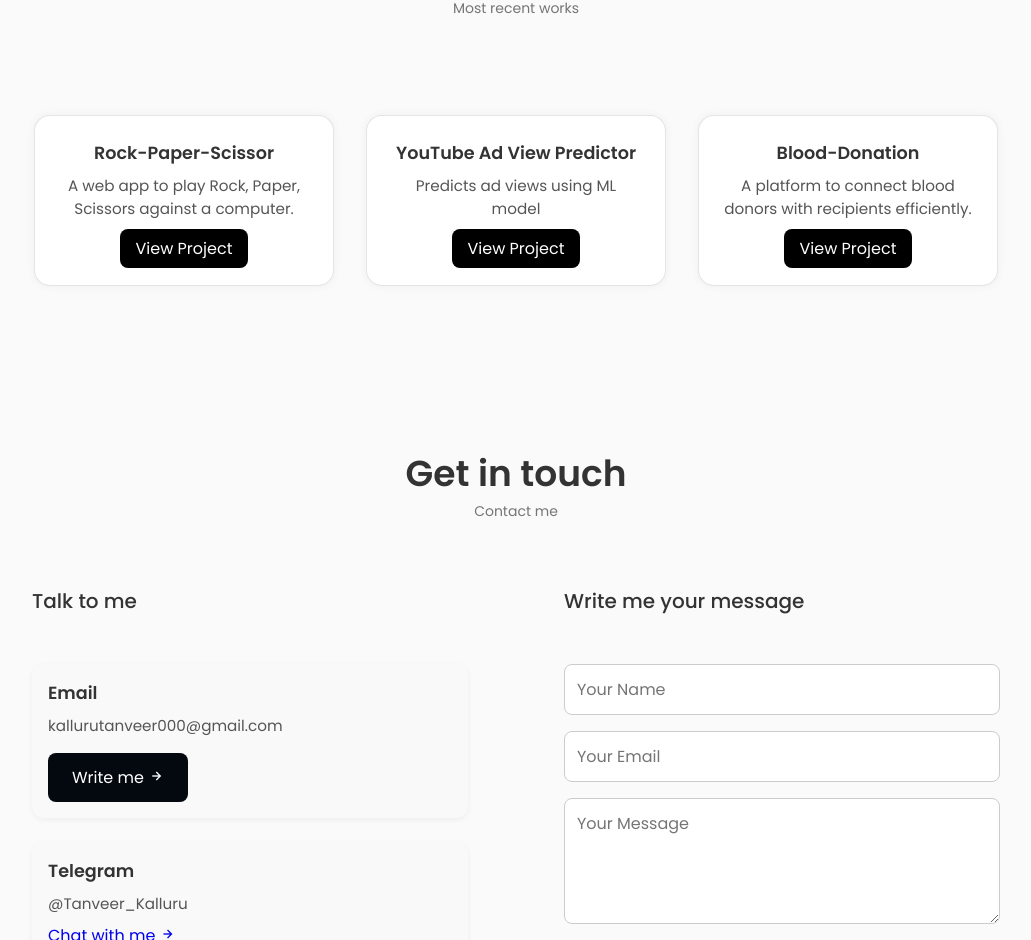
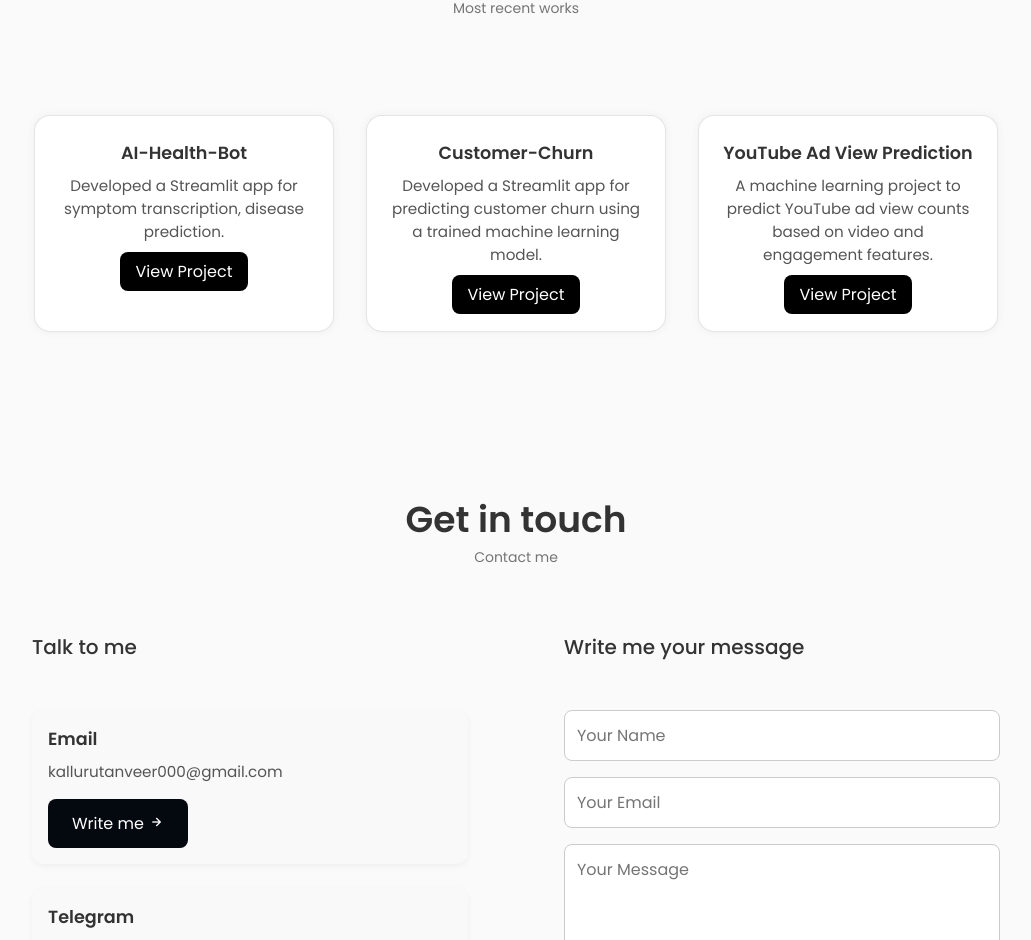
Before and after one commit to TanveerKalluru/portfolio, a React (Create React App) app: page / in a window 1280 px wide. Shown: the part 2178-3118 px from the top of the page, without its empty margins (124-1155 px from the left). Built offline with nearby package versions, Linux system fonts and the light colour scheme.

Commit message:
Update Portfolio.jsx

```diff
--- a/src/components/projects/Portfolio.jsx
+++ b/src/components/projects/Portfolio.jsx
@@ -4,19 +4,19 @@ import './portfolio.css';
 const Portfolio = () => {
   const projects = [
     {
-      title: "Rock-Paper-Scissor",
-      description: " A web app to play Rock, Paper, Scissors against a computer.",
-      link: "https://github.com/TanveerKalluru/Rock-Paper-Scissor"
+      title: "AI-Health-Bot",
+      description: "Developed a Streamlit app for symptom transcription, disease prediction.",
+      link: "https://github.com/TanveerKalluru/AI-Health-Bot"
     },
     {
-      title: "YouTube Ad View Predictor",
-      description: "Predicts ad views using ML model",
-      link: "https://github.com/TanveerKalluru/youtubeaddviewprediction"
+      title: "Customer-Churn",
+      description: "Developed a Streamlit app for predicting customer churn using a trained machine learning model.",
+      link: "https://github.com/TanveerKalluru/Customer-Churn-Prediction"
     },
     {
-      title: "Blood-Donation",
-      description: " A platform to connect blood donors with recipients efficiently.",
-      link: "https://github.com/TanveerKalluru/Blood-Donation"
+      title: "YouTube Ad View Prediction",
+      description: "A machine learning project to predict YouTube ad view counts based on video and engagement features.",
+      link: "https://github.com/TanveerKalluru/youtubeaddviewprediction"
     }
   ];
 
```
